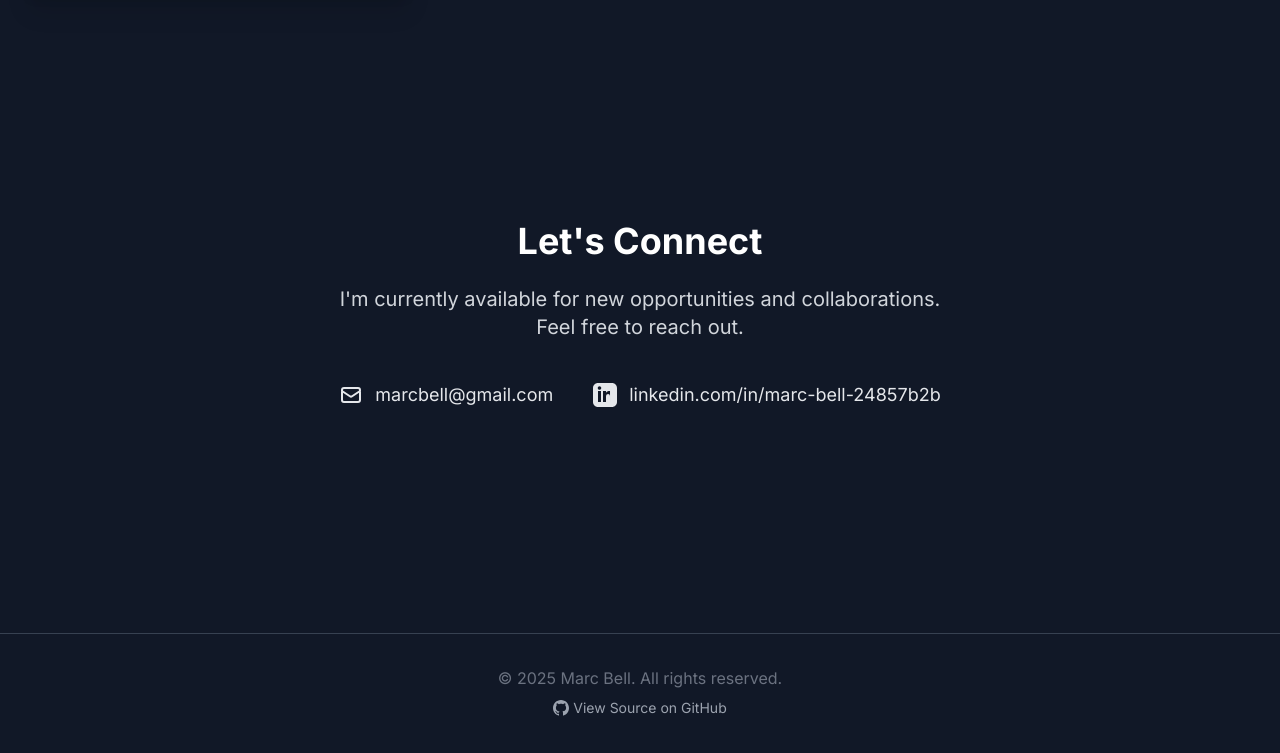
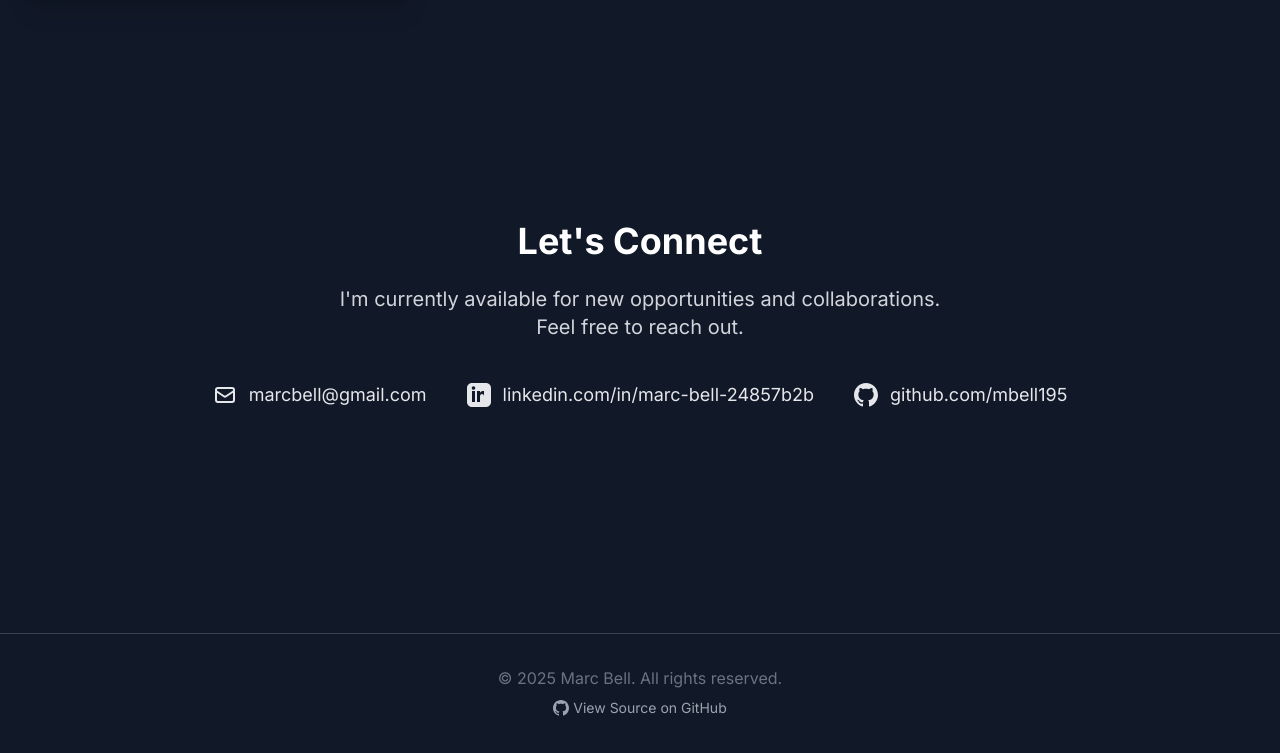
Before and after one commit to mbell195/techwriter-portfolio, a plain HTML site: page index.html in a window 1280 px wide. Shown: the part 2562-3315 px from the top of the page. Drawn offline with nearby package versions, Linux system fonts and the light colour scheme.

Commit message:
Added GitHub Profiles to github pages

```diff
--- a/index.html
+++ b/index.html
@@ -317,6 +317,16 @@
                     <span class="hidden sm:inline">linkedin.com/in/marc-bell-24857b2b</span>
                     <span class="sm:hidden">LinkedIn Profile</span>
                 </a>
+
+                <!-- GitHub Profile -->
+                <a href="https://github.com/mbell195" target="_blank" class="flex items-center text-base sm:text-lg text-gray-200 hover:text-blue-400 transition-colors">
+                    <!-- GitHub Icon -->
+                    <svg xmlns="http://www.w3.org/2000/svg" class="h-6 w-6 mr-3 flex-shrink-0" fill="currentColor" viewBox="0 0 24 24">
+                        <path d="M12 0c-6.626 0-12 5.373-12 12 0 5.302 3.438 9.8 8.207 11.387.599.111.793-.261.793-.577v-2.234c-3.338.726-4.033-1.416-4.033-1.416-.546-1.387-1.333-1.756-1.333-1.756-1.089-.745.083-.729.083-.729 1.205.084 1.839 1.237 1.839 1.237 1.07 1.834 2.807 1.304 3.492.997.107-.775.418-1.305.762-1.604-2.665-.305-5.467-1.334-5.467-5.931 0-1.311.469-2.381 1.236-3.221-.124-.303-.535-1.524.117-3.176 0 0 1.008-.322 3.301 1.23.957-.266 1.983-.399 3.003-.404 1.02.005 2.047.138 3.006.404 2.291-1.552 3.297-1.23 3.297-1.23.653 1.653.242 2.874.118 3.176.77.84 1.235 1.911 1.235 3.221 0 4.609-2.807 5.624-5.479 5.921.43.372.823 1.102.823 2.222v3.293c0 .319.192.694.801.576 4.765-1.589 8.199-6.086 8.199-11.386 0-6.627-5.373-12-12-12z"/>
+                    </svg>
+                    <span class="hidden sm:inline">github.com/mbell195</span>
+                    <span class="sm:hidden">GitHub Profile</span>
+                </a>
             </div>
         </section>
 
```
